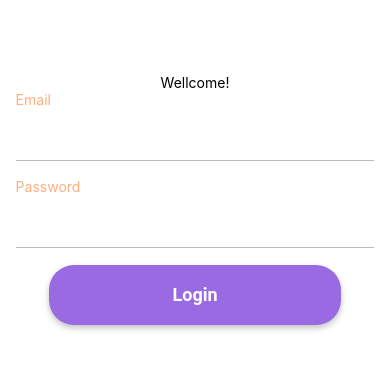
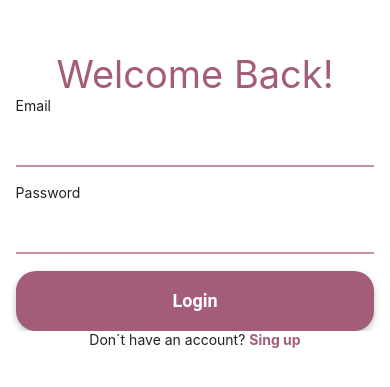
Before and after one commit to mateog147/journal-diary-app, a React Native app: screen /Login in a window 390 px wide. Shown: the part 223-610 px from the top of the page. Built offline with nearby package versions, Linux system fonts and the light colour scheme.

Commit message:
feat: basic login view

```diff
--- /dev/null
+++ b/src/components/atoms/AnchorMesage.tsx
@@ -0,0 +1,44 @@
+import {
+  TextInput,
+  View,
+  StyleSheet,
+  Text,
+  TouchableOpacity,
+} from 'react-native';
+import React from 'react';
+import {COLORS} from '../../themes/constants/styles-constants';
+
+interface Props {
+  initialText: string;
+  action?: () => void;
+  boldText: string;
+}
+export const AnchorMessage = ({initialText, boldText, action}: Props) => {
+  return (
+    <View style={styles.container}>
+      <Text style={styles.initialText}>{initialText} </Text>
+      <TouchableOpacity onPress={() => (action ? action() : console.log({boldText}))}>
+        <Text style={styles.pressableText}>{boldText}</Text>
+      </TouchableOpacity>
+    </View>
+  );
+};
+
+const styles = StyleSheet.create({
+  container: {
+    backgroundColor: '#ffffff',
+    borderTopLeftRadius: 8,
+    borderTopRightRadius: 8,
+    width: '92%',
+    display: 'flex',
+    flexDirection: 'row',
+    justifyContent: 'center',
+  },
+  pressableText: {
+    fontWeight: 'bold',
+    color: COLORS.secondaryColor,
+  },
+  initialText: {
+    color: COLORS.tertiaryColor,
+  },
+});
--- a/src/components/atoms/FormTextInput.tsx
+++ b/src/components/atoms/FormTextInput.tsx
@@ -1,5 +1,6 @@
 import {TextInput, View, StyleSheet, Text} from 'react-native';
 import React from 'react';
+import {COLORS} from '../../themes/constants/styles-constants';
 
 interface Props {
   placeholder?: string;
@@ -31,8 +32,8 @@ export const FormTextInput = ({
 
 const styles = StyleSheet.create({
   container: {
-    borderBottomColor: '#b9b9ba',
-    borderBottomWidth: 1,
+    borderBottomColor: `${COLORS.mainColor}`,
+    borderBottomWidth: 2,
     backgroundColor: '#ffffff',
     borderTopLeftRadius: 8,
     borderTopRightRadius: 8,
--- a/src/components/atoms/MainButton.tsx
+++ b/src/components/atoms/MainButton.tsx
@@ -2,6 +2,7 @@ import React from 'react';
 import {StyleSheet, Text, TouchableOpacity} from 'react-native';
 import {RootState} from '../../store/store';
 import {useSelector} from 'react-redux';
+import {COLORS} from '../../themes/constants/styles-constants';
 
 interface Props {
   text: string;
@@ -20,11 +21,13 @@ export const MainButton = ({
 }: Props) => {
   const styles = StyleSheet.create({
     btn: {
-      backgroundColor: backgroundColor ? backgroundColor : '#996ae1',
+      backgroundColor: backgroundColor
+        ? backgroundColor
+        : `${COLORS.secondaryColor}`,
       height: 60,
-      width: width ? `${width}%` : '75%',
+      width: width ? `${width}%` : '92%',
       alignSelf: 'center',
-      borderRadius: 25,
+      borderRadius: 20,
       alignItems: 'center',
       justifyContent: 'center',
       shadowColor: '#000',
--- /dev/null
+++ b/src/components/atoms/MainTitle.tsx
@@ -0,0 +1,30 @@
+import React from 'react';
+import {StyleSheet, Text, View} from 'react-native';
+import {COLORS} from '../../themes/constants/styles-constants';
+
+interface Props {
+  title: string;
+  size?: number;
+  customStyle?: any;
+}
+
+export const MainTitle = ({title, size, customStyle}: Props) => {
+  return (
+    <View>
+      <Text style={getTitleStyles(size, customStyle)}>{title}</Text>
+    </View>
+  );
+};
+
+function getTitleStyles(size?: number, customStyle?: any) {
+  return size
+    ? {...styles.title, width: size, height: size, ...customStyle}
+    : styles.title;
+}
+
+const styles = StyleSheet.create({
+  title: {
+    color: `${COLORS.secondaryColor}`,
+    fontSize: 38,
+  },
+});
--- a/src/components/molecules/FormInput.tsx
+++ b/src/components/molecules/FormInput.tsx
@@ -1,6 +1,7 @@
 import {View, Text, StyleSheet} from 'react-native';
 import React from 'react';
 import {FormTextInput} from '../atoms/FormTextInput';
+import {COLORS} from '../../themes/constants/styles-constants';
 
 interface Props {
   icon?: string;
@@ -31,7 +32,7 @@ export const FormInput = ({
       color: isInvalid ? 'red' : 'white',
     },
     title: {
-      color: '#ffae7e',
+      color: COLORS.tertiaryColor,
     },
   });
   return (
--- a/src/navigation/StackNavigation.tsx
+++ b/src/navigation/StackNavigation.tsx
@@ -3,6 +3,7 @@ import {LoginScreen} from '../screens/LoginScreen';
 import {SingupScreen} from '../screens/SingupScreen';
 import {LaunchScreen} from '../screens/LaunchScreen';
 import {createNativeStackNavigator} from '@react-navigation/native-stack';
+import { HomeScreen } from '../screens/HomeScreen';
 
 const Stack = createNativeStackNavigator();
 
@@ -13,8 +14,9 @@ export const StackNavigation = () => {
         headerShown: false,
       }}>
       <Stack.Screen name="Launch" component={LaunchScreen} />
-      <Stack.Screen name="Home" component={LoginScreen} />
-      <Stack.Screen name="Profile" component={SingupScreen} />
+      <Stack.Screen name="Login" component={LoginScreen} />
+      <Stack.Screen name="Singup" component={SingupScreen} />
+      <Stack.Screen name="Home" component={HomeScreen} />
     </Stack.Navigator>
   );
 };
--- /dev/null
+++ b/src/screens/HomeScreen.tsx
@@ -0,0 +1,15 @@
+import {ActivityIndicator, Text, TextInput, View} from 'react-native';
+import React from 'react';
+
+export const HomeScreen = () => {
+  return (
+    <View
+      style={{
+        flex: 1,
+        justifyContent: 'center',
+        alignItems: 'center',
+      }}>
+      <Text>HOME!!! 🎉</Text>
+    </View>
+  );
+};
--- a/src/screens/LaunchScreen.tsx
+++ b/src/screens/LaunchScreen.tsx
@@ -2,10 +2,11 @@ import {StyleSheet, Text, View} from 'react-native';
 import React, {useEffect} from 'react';
 import {Isologo} from '../components/atoms/Isologo';
 import {MyStackScreenProps} from '../interfaces/MyStackScreenProps';
+import { COLORS } from '../themes/constants/styles-constants';
 
 export const LaunchScreen = ({navigation}: MyStackScreenProps) => {
   useEffect(() => {
-    setTimeout(() => navigation.navigate('Home'), 1000);
+    setTimeout(() => navigation.navigate('Login'), 1000);
   });
   return (
     <View>
@@ -30,9 +31,9 @@ const styles = StyleSheet.create({
     position: 'absolute',
   },
   title: {
-    color: 'black',
-    fontSize: 28,
-    fontWeight: '400',
+    color: COLORS.mainColor,
+    fontSize: 30,
+    fontWeight: '500',
     position: 'absolute',
     bottom: '9%',
   },
--- a/src/screens/LoginScreen.tsx
+++ b/src/screens/LoginScreen.tsx
@@ -11,6 +11,8 @@ import {
 import React, {useEffect} from 'react';
 import {FormInput} from '../components/molecules/FormInput';
 import {MainButton} from '../components/atoms/MainButton';
+import {MainTitle} from '../components/atoms/MainTitle';
+import {AnchorMessage} from '../components/atoms/AnchorMesage';
 
 export const LoginScreen = ({navigation}: any) => {
   useEffect(() => {
@@ -38,7 +40,7 @@ export const LoginScreen = ({navigation}: any) => {
   }, []);
   return (
     <View style={styles.formContainer}>
-      <Text>Wellcome!</Text>
+      <MainTitle title="Welcome Back!" />
       <FormInput icon="person" errorMsg="Not Valid" title="Email" />
       <FormInput
         icon="person"
@@ -49,7 +51,14 @@ export const LoginScreen = ({navigation}: any) => {
       <MainButton
         text="Login"
         action={() => {
-          navigation.navigate('Profile');
+          navigation.navigate('Home');
+        }}
+      />
+      <AnchorMessage
+        initialText="Don´t have an account?"
+        boldText="Sing up"
+        action={() => {
+          navigation.navigate('Singup');
         }}
       />
     </View>
--- /dev/null
+++ b/src/themes/constants/styles-constants.ts
@@ -0,0 +1,5 @@
+export const COLORS = {
+  mainColor: '#C890A7',
+  secondaryColor: '#A35C7A',
+  tertiaryColor: '#212121',
+};
```
Also changed, not shown: src/assets/images/logo.png.
